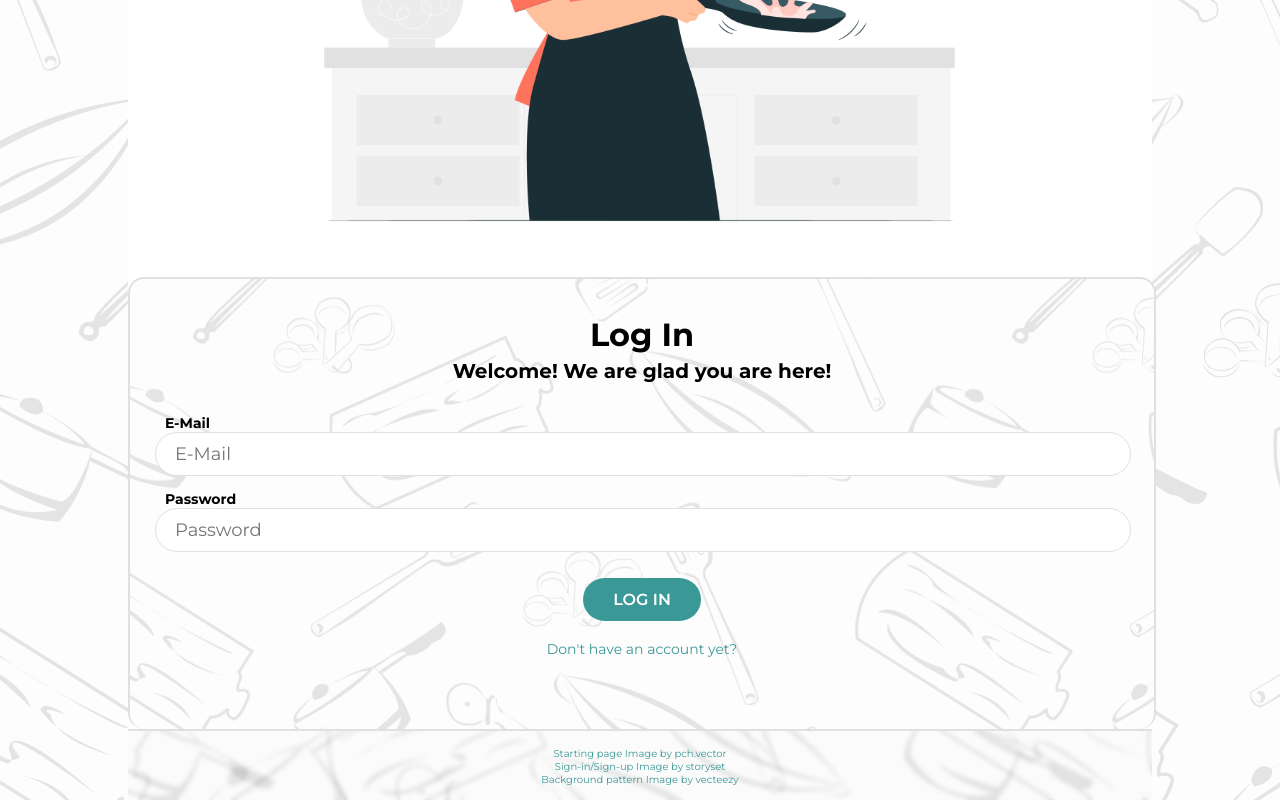
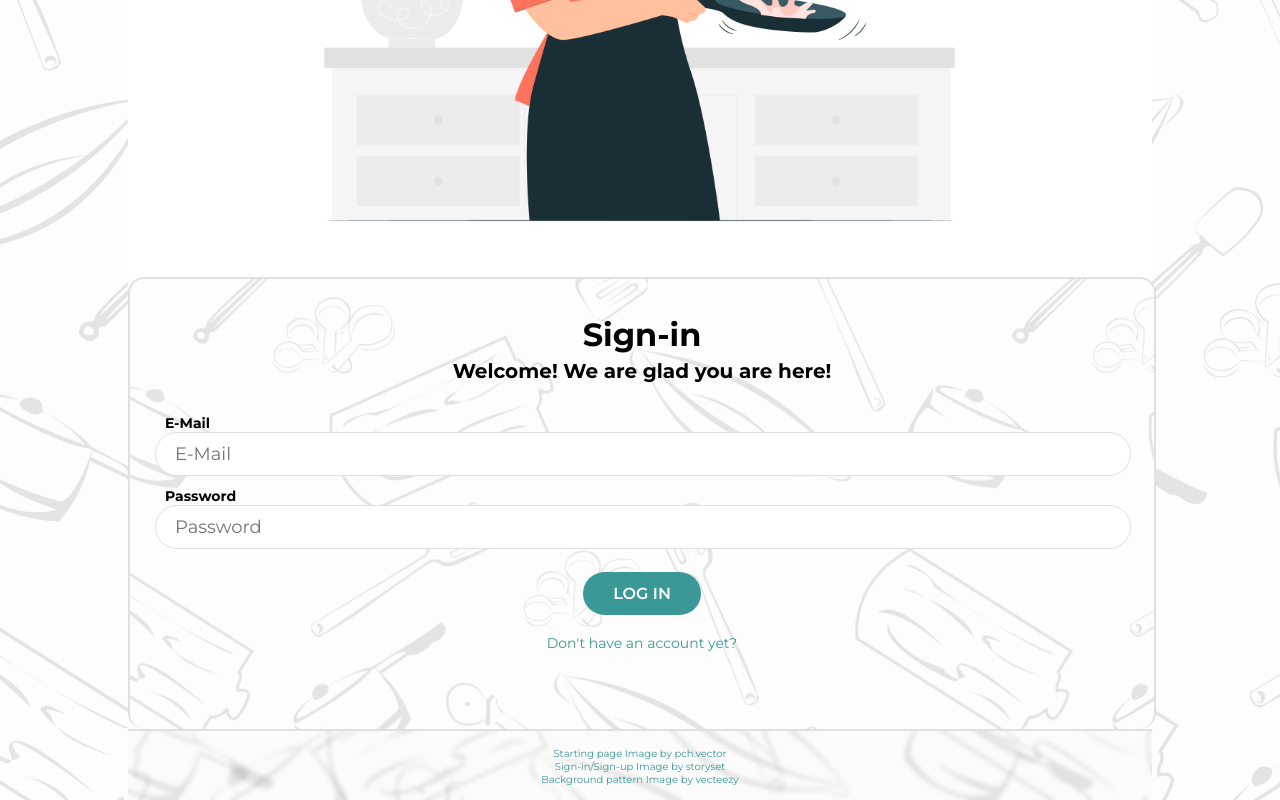
Before and after one commit to zhva/PocketRecipes, a React (Create React App) app: page /login in a window 1280 px wide. Shown: the part 595-1395 px from the top of the page. Built offline with nearby package versions, Linux system fonts and the light colour scheme; no server answers; the HTML template or start-up script is replaced by a standard one.

Commit message:
shows popup if email or password is wrong

```diff
--- a/src/components/application/Login.jsx
+++ b/src/components/application/Login.jsx
@@ -6,6 +6,7 @@ import { object, string } from 'yup'
 import { auth } from '../../firebase'
 import { useSignInWithEmailAndPassword } from 'react-firebase-hooks/auth'
 import { useNavigate } from 'react-router-dom'
+import { Popup } from '../generic/Popup'
 import imgSrc from '../../images/auth-img.jpg'
 
 const validationSchema = object({
@@ -30,16 +31,21 @@ const useLogin = () => {
           setErrorMessage('Incorrect email or password')
         }
       } catch (error) {
-        setErrorMessage('An error occurred while signing in')
+        setErrorMessage('An error occurred while signing in. Try again.')
       }
     }
   })
-  const { errors } = formik
-  return { handleChange: formik.handleChange, handleSubmit: formik.handleSubmit, handleBlur: formik.handleBlur, values: formik.values, errors, errorMessage}
+
+  return { handleChange: formik.handleChange, handleSubmit: formik.handleSubmit, handleBlur: formik.handleBlur, values: formik.values, errorMessage, setErrorMessage}
 }
 
 export const Login = () => {
-  const { handleChange, handleSubmit, handleBlur, values, errors, errorMessage } = useLogin()
+  const { handleChange, handleSubmit, handleBlur, values, errorMessage, setErrorMessage } = useLogin()
+
+  const handleClosePopup = () => {
+    setErrorMessage('')
+  }
+
   return (
     <div className='login-page'>
       <div className='login-img-container'>
@@ -48,11 +54,19 @@ export const Login = () => {
         </div>
       </div>
       <div className='login-container content-container'>
+        {errorMessage && (
+          <Popup
+            title='Incorrect email or password'
+            linkText='Go to Sign-up'
+            redirectLink='/signup'
+            onClose={handleClosePopup}>
+              {errorMessage}
+          </Popup>
+        )}
         <form onSubmit={handleSubmit} className='form-login'>
-          <h1>Log In</h1>
+          <h1>Sign-in</h1>
           <h2>Welcome! We are glad you are here!</h2>
           <div className='login-inner-container'>
-            {errorMessage && <div className='formik-errors'>{errorMessage}</div>}
             <TextInput
               type='email'
               name='email'
@@ -64,9 +78,6 @@ export const Login = () => {
               value={values.email}
               placeholder="E-Mail"
             />
-            <span className='formik-errors'>
-              {errors.email}
-            </span>
             <TextInput
               type='password'
               name='password'
@@ -78,9 +89,6 @@ export const Login = () => {
               value={values.password}
               placeholder="Password"
             />
-            <span className='formik-errors'>
-              {errors.password}
-            </span>
             <Button type="submit" variant="Log in">Log in</Button>
             <a href={'/signup'}>Don&apos;t have an account yet?</a>
           </div>
--- a/src/scss/Login.scss
+++ b/src/scss/Login.scss
@@ -9,6 +9,7 @@
         max-width: inherit;
         min-height: 450px;
         height: 50%;
+        position: relative;
         h1 {
             color: $text-color;
         }
```
